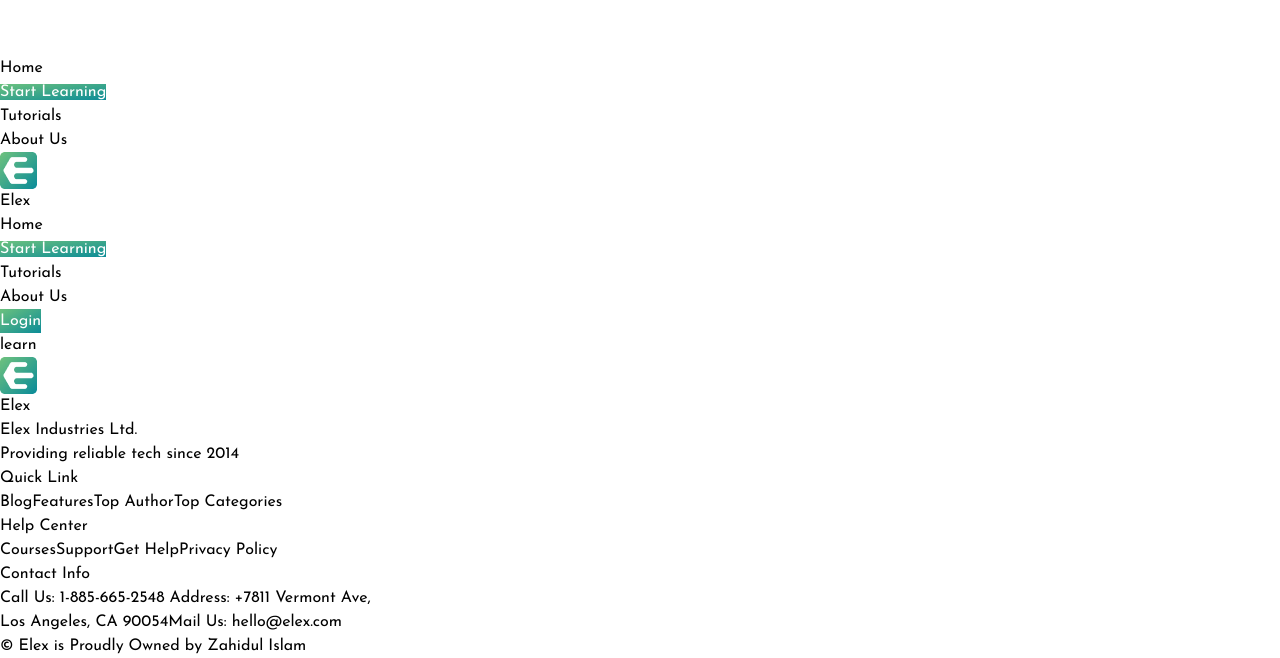
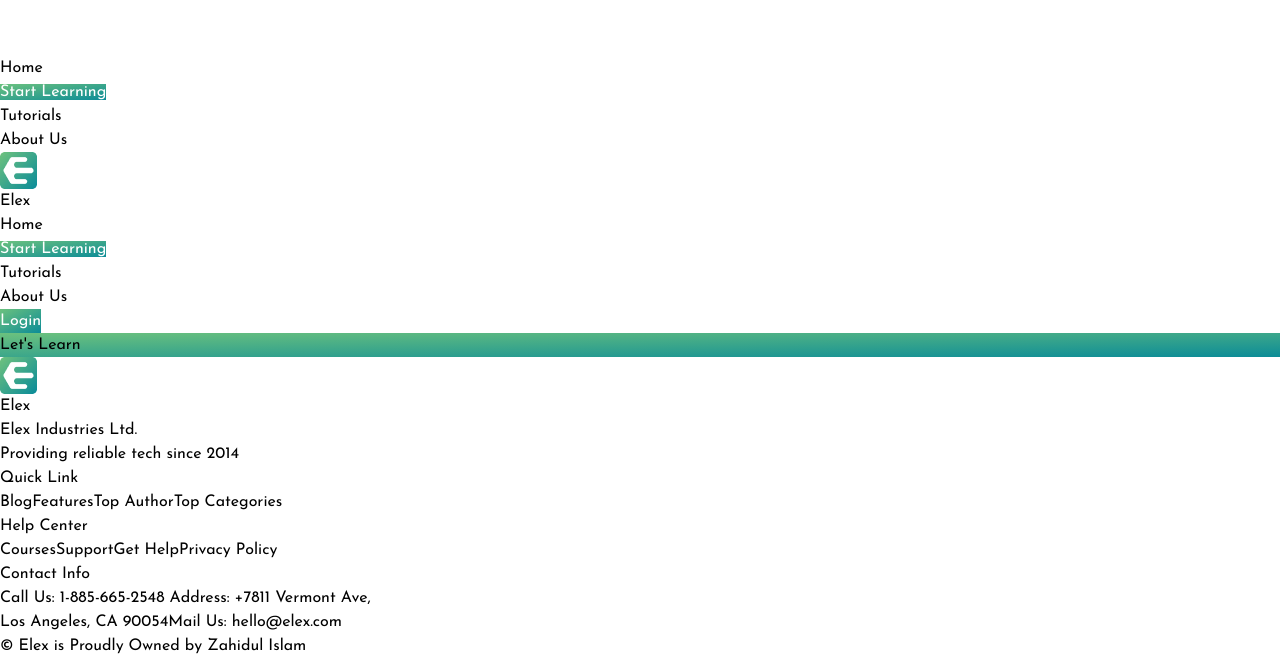
Before and after one commit to zahid-official/milestone-09, a React (Vite) app in the folder react/: page /learn in a window 1280 px wide. Shown: the part 1224-1882 px from the top of the page. Built offline with nearby package versions, Linux system fonts and the light colour scheme.

Commit message:
Page Title

```diff
--- /dev/null
+++ b/react/src/Components/Learn/PageTitle.jsx
@@ -0,0 +1,13 @@
+/* eslint-disable react/prop-types */
+
+const PageTitle = ({ pageTitle }) => {
+  return (
+    <div>
+      <h2 className="text-5xl font-bold custom-gradient text-white text-center py-28">
+        {pageTitle}
+      </h2>
+    </div>
+  );
+};
+
+export default PageTitle;
--- a/react/src/Pages/Learn.jsx
+++ b/react/src/Pages/Learn.jsx
@@ -1,9 +1,10 @@
+import PageTitle from "../Components/Learn/PageTitle";
 
 
 const Learn = () => {
     return (
         <div>
-            learn
+            <PageTitle pageTitle={`Let's Learn`}></PageTitle>
         </div>
     );
 };
```
